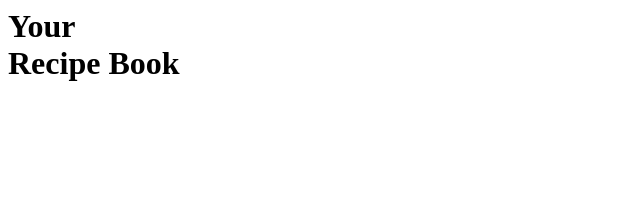
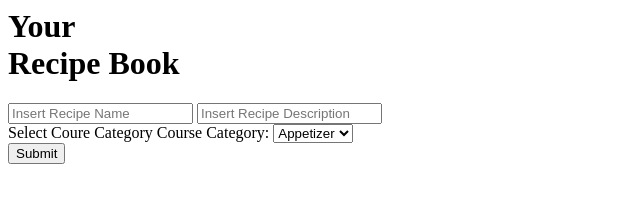
Before and after one commit to ChristinaTo1/chto7038-tracker, a website: page public/Create Page.html in a window 1280 px wide. Shown: the whole page, without its empty margins (0-640 px from the left). Drawn offline with Linux system fonts and the light colour scheme.

Commit message:
create page html

```diff
--- a/public/Create Page.html
+++ b/public/Create Page.html
@@ -11,7 +11,30 @@
             <h1>Your<br>Recipe Book</h1>
         </div>
 
-        <section class=""
+    <form action="">
+        <section class="recipe page">
+            <section class="recipe overview">
+                <input type="text" id="RN textbox" placeholder="Insert Recipe Name">
+                <input type="text" id="RD textbook" placeholder="Insert Recipe Description">
+                <div class="course category">Select Coure Category
+                    <label for="course names">Course Category:</label>
+                        <select name="course category" id="course names">
+                            <option value="Appetizer">Appetizer</option>
+                            <option value="Main">Main</option>
+                            <option value="Dessert">Dessert</option>
+                            <option value="Side">Side</option>
+                            <option value="Snack">Snack</option>
+                            <option value="Beverage">Beverage</option>
+                        </select>
+                </div>
+            </section>
+
+            <section class="recipe text">
+
+                <input type="submit" value="Submit">
+            </section>
+        </form>
+        </section>
 
     </body>
 
```
